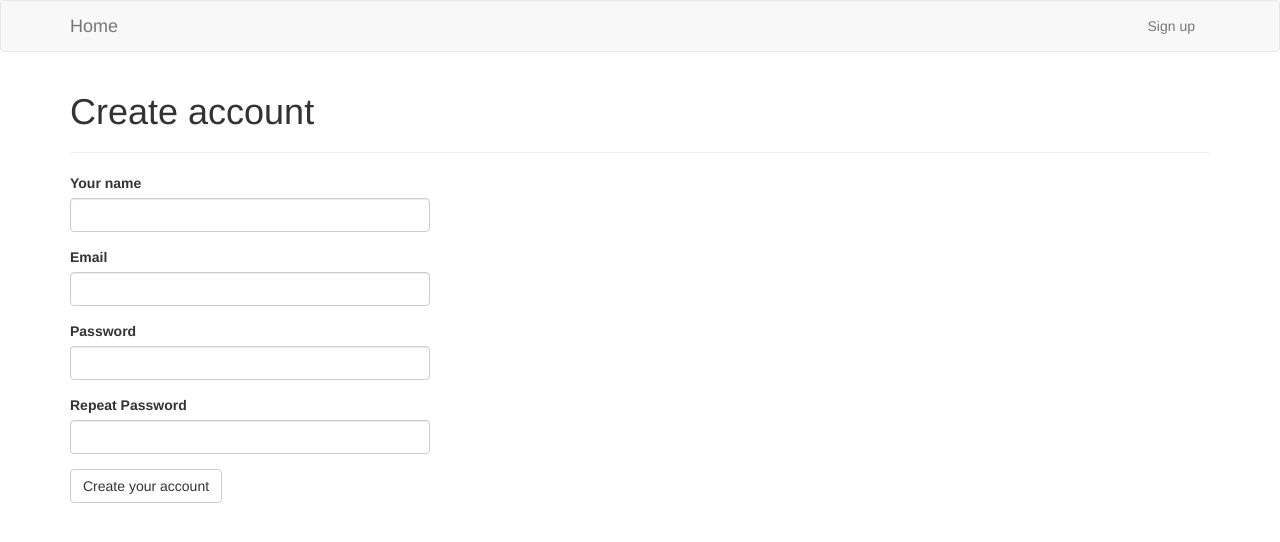
After one commit to mcodegeeks/containerized_webapp, a Flask app: page /register in a window 1280 px wide. The commit adds this page. Shown: the top 542 px of the page. Run offline with Flask 2, Linux system fonts and the light colour scheme; some libraries are stand-ins or nearby versions.

Commit message:
Add sign up page.

```diff
--- a/web/app/__init__.py
+++ b/web/app/__init__.py
@@ -18,6 +18,9 @@ def create_app(config_class=Config):
 
     from app.errors import bp as errors_bp
     app.register_blueprint(errors_bp)
+
+    from app.auth import bp as auth_bp
+    app.register_blueprint(auth_bp)
 
     return app
 
--- a/web/app/auth/__init__.py
+++ b/web/app/auth/__init__.py
@@ -0,0 +1,5 @@
+from flask import Blueprint
+
+bp = Blueprint('auth', __name__, template_folder='views')
+
+from app.auth import controllers
--- /dev/null
+++ b/web/app/auth/controllers.py
@@ -0,0 +1,11 @@
+from flask import render_template, redirect, url_for, flash
+from app.auth import bp
+from app.auth.views import RegisterForm
+
+@bp.route('/register', methods=['GET', 'POST'])
+def register():
+    form = RegisterForm()
+    if form.validate_on_submit():
+        flash('Congratulations, you are now a registered user!')
+        return redirect(url_for('main.index'))
+    return render_template('register.html', title='Register', form=form)
--- a/web/app/auth/views.py
+++ b/web/app/auth/views.py
@@ -0,0 +1,10 @@
+from flask_wtf import FlaskForm
+from wtforms import StringField, PasswordField, BooleanField, SubmitField
+from wtforms.validators import ValidationError, DataRequired, Email, EqualTo
+
+class RegisterForm(FlaskForm):
+    username = StringField('Your name', validators=[DataRequired()])
+    email = StringField('Email', validators=[DataRequired(), Email()])
+    password = PasswordField('Password', validators=[DataRequired()])
+    password2 = PasswordField('Repeat Password', validators=[DataRequired(), EqualTo('password')])
+    submit = SubmitField('Create your account')
--- /dev/null
+++ b/web/app/auth/views/register.html
@@ -0,0 +1,12 @@
+{% extends "base.html" %}
+{% import 'bootstrap/wtf.html' as wtf %}
+
+{% block app_content %}
+  <h1>Create account</h1>
+  <hr/>
+    <div class="row">
+        <div class="col-md-4">
+            {{ wtf.quick_form(form) }}
+        </div>
+    </div>
+{% endblock %}
--- a/web/app/main/views/index.html
+++ b/web/app/main/views/index.html
@@ -1,5 +1,5 @@
 {% extends "base.html" %}
 
 {% block app_content %}
-  <h1>Hey, Geeks!</h1>
+  <h1>Hey, CodeGeeks!</h1>
 {% endblock %}
--- a/web/app/ui/templates/base.html
+++ b/web/app/ui/templates/base.html
@@ -1,7 +1,7 @@
 {% extends "bootstrap/base.html" %}
 
 {% block title %}
-  Hey, Geeks!
+   {% if title %}{{ title }} - {% endif %}Hey, CodeGeeks!
 {% endblock %}
 
 {% block navbar %}
@@ -10,13 +10,11 @@
       <div class="navbar-header">
         <a class="navbar-brand" href="{{ url_for('main.index') }}">Home</a>
       </div>
-      <!--
       <div class="collapse navbar-collapse" id="bs-example-navbar-collapse-1">
-        <ul class="nav navbar-nav">
-            <li><a href="{{ url_for('main.index') }}">Home</a></li>
+        <ul class="nav navbar-nav navbar-right">
+            <li><a href="{{ url_for('auth.register') }}">Sign up</a></li>
         </ul>
       </div>
-      -->
     </div>
   </div>
   </nav>
@@ -24,6 +22,14 @@
 
 {% block content %}
   <div class="container">
+    {% with messages = get_flashed_messages() %}
+      {% if messages %}
+        {% for message in messages %}
+          <div class="alert alert-info" role="alert">{{ message }}</div>
+        {% endfor %}
+      {% endif %}
+    {% endwith %}
+
     {% block app_content %}{% endblock %}
   </div>
 {% endblock %}
--- a/web/config.py
+++ b/web/config.py
@@ -5,5 +5,6 @@ basedir = os.path.abspath(os.path.dirname(__file__))
 load_dotenv(os.path.join(basedir, '.env'))
 
 class Config(object):
+    SECRET_KEY = os.environ.get('SECRET_KEY') or 'please, use an encrypted password in the .env file.'
     SQLALCHEMY_DATABASE_URI = os.getenv("DATABASE_URL")
     SQLALCHEMY_TRACK_MODIFICATIONS = False
```
Also changed, not shown: web/app/auth/controller.py (deleted), 1 other file.
